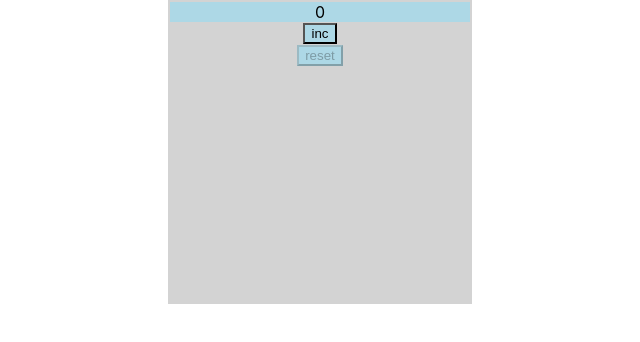
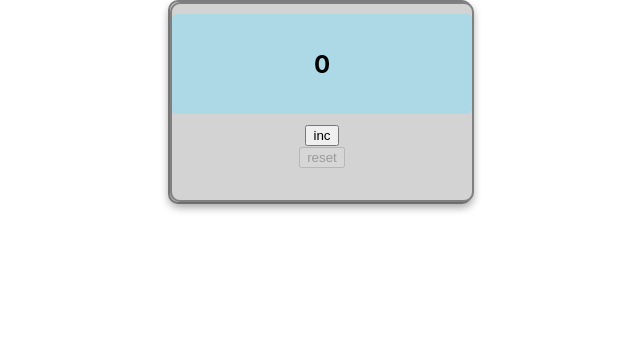
Before and after one commit to IvanBliudnik/microtasks, a React (Create React App) app: page / in a window 1280 px wide. Shown: the top 342 px of the page, without its empty margins (320-960 px from the left). Built offline with nearby package versions, Linux system fonts and the light colour scheme.

Commit message:
counter1st

```diff
--- a/src/App.css
+++ b/src/App.css
@@ -1,19 +1,52 @@
 .counterStyle {
+  display: flex;
+  flex-direction: column;
+  align-items: center;
   width: 300px;
-  height: 300px;
+  height: 200px;
   margin: 0 auto;
   text-align: center;
   background-color: lightgray;
-  border: 2px solid lightgray;
+  border: 2px solid gray; /* Сделаем границу немного темнее для контраста */
+  border-radius: 10px; /* Добавим скругление углов */
+  box-shadow: 0 4px 8px rgba(0, 0, 0, 0.2); /* Добавим тень для объема */
 }
+
 .numStyle {
+  display: flex;
+  align-items: center;
+  justify-content: center;
+  width: 100%;
+  height: 100px;
+  margin: 10px 0; /* Добавим немного пространства вокруг */
   background-color: lightblue;
+  font-size: 1.5em;
+  font-weight: bold; /* Сделаем текст полужирным */
+  color: black; /* Цвет текста по умолчанию */
+  border-radius: 5px; /* Скруглим углы */
+  transition: color 0.3s, font-size 0.3s; /* Плавный переход для изменений */
 }
-.inc {
+
+.numStyle.maxValue {
+  color: red; /* Цвет текста при достижении максимума */
+  font-size: 2em; /* Увеличим шрифт при достижении максимума */
+}
+
+.inc, .reset {
+  display: inline-block;
   background-color: lightblue;
+  width: 80px; /* Увеличим ширину кнопок */
+  height: 40px; /* Увеличим высоту кнопок */
+  margin: 5px; /* Пространство между кнопками */
+  border: none; /* Уберем границу */
+  border-radius: 5px; /* Скруглим углы */
+  cursor: pointer; /* Изменим курсор при наведении */
+  font-size: 1em;
+  transition: background-color 0.3s; /* Плавный переход для фона */
 }
-.reset {
-  background-color: lightblue;
+
+.inc:hover, .reset:hover {
+  background-color: deepskyblue; /* Цвет фона при наведении */
 }
 .lastNumber {
   color: red;
--- a/src/components/Counter.tsx
+++ b/src/components/Counter.tsx
@@ -20,12 +20,12 @@ export const Counter = () => {
         setNum(0);
     }
     return (
-        <div>
-            <div className={"numStyle"}>{num}</div>
-            <CounterIncBtn onClick={onCLickUp} disabled={disable}/>
-            {disable && <div className={"lastNumber"}>{num}</div>}
-            <CounterResetBtn onClick={onCLickHandlerStart} disabled={num === 0}/>
-            {num === 0 && <div className={"lastNumber"}></div> }
+        <div className="counterStyle">
+            <div className={`numStyle ${num === 5 ? 'maxValue' : ''}`}>
+                {num}
+            </div>
+            <CounterIncBtn onClick={onCLickUp} disabled={disable} className="inc"/>
+            <CounterResetBtn className="reset" onClick={onCLickHandlerStart} disabled={num === 0}/>
         </div>
     );
 };
--- a/src/components/CounterIncBtn.tsx
+++ b/src/components/CounterIncBtn.tsx
@@ -3,12 +3,13 @@ import React from 'react';
 type CounterIncBtnProps = {
     onClick: () => void;
     disabled: boolean;
+    className: string;
 }
 
 export const CounterIncBtn = (props: CounterIncBtnProps) => {
     return (
         <div>
-            <button className={"inc"} onClick={()=>{props.onClick()}} disabled={props.disabled}>inc</button>
+            <button onClick={()=>{props.onClick()}} disabled={props.disabled}>inc</button>
         </div>
     )
 }
--- a/src/components/CounterResetBtn.tsx
+++ b/src/components/CounterResetBtn.tsx
@@ -2,12 +2,13 @@ import React from 'react';
 type CounterResetBtnProps = {
     onClick: () => void;
     disabled: boolean;
+    className: string;
 }
 
 export const CounterResetBtn = (props:CounterResetBtnProps) => {
     return (
         <div>
-            <button className={"reset"} onClick={()=>{props.onClick()}} disabled = {props.disabled}>reset</button>
+            <button onClick={()=>{props.onClick()}} disabled = {props.disabled}>reset</button>
         </div>
     );
 };
```
